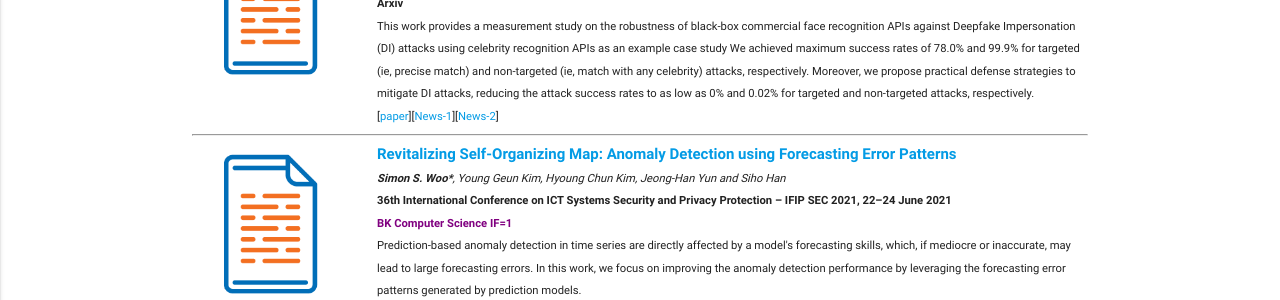
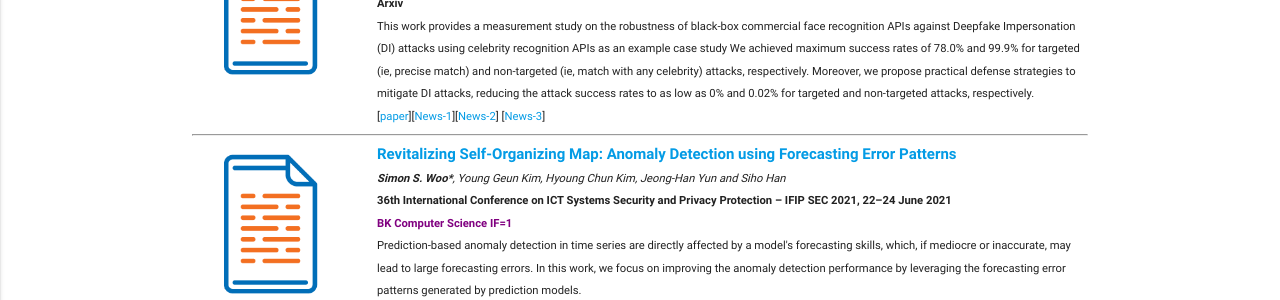
Before and after one commit to Yurim990507/DASH-Lab.github.io, a Jekyll site: the page built from example2.md, in a window 1280 px wide and 900 px high. Shown: the part 296-596 px from the top of the window. Built offline with Jekyll 4.4.1, drawn with Linux system fonts in a browser that asks for light colours.

Commit message:
Update example2.md

```diff
--- a/example2.md
+++ b/example2.md
@@ -30,7 +30,7 @@ permalink: /Publications/
                 <tr> <p style="margin-top: 0px;margin-bottom: 0px;"> <small> Shahroz Tariq, Sowon Jeon, and <i><b>Simon S. Woo*</b> </i> </small> </p> </tr>
                 <tr> <p style="margin-top: 0px;margin-bottom: 0px;"> <small> <b>Arxiv</b> </small> </p> </tr>
                 <tr> <p style="margin-top: 0px;margin-bottom: 0px;"> <small>This work provides a measurement study on the robustness of black-box commercial face recognition APIs against Deepfake Impersonation (DI) attacks using celebrity recognition APIs as an example case study We achieved maximum success rates of 78.0% and 99.9% for targeted (ie, precise match) and non-targeted (ie, match with any celebrity) attacks, respectively. Moreover, we propose practical defense strategies to mitigate DI attacks, reducing the attack success rates to as low as 0% and 0.02% for targeted and non-targeted attacks, respectively.</small>  </p> </tr>
-                <tr> <p style="margin-top: 0px;margin-bottom: 0px;"> <small> [<a href="https://arxiv.org/abs/2103.00847">paper</a>][<a href="https://www.biometricupdate.com/202103/researchers-show-deepfakes-can-beat-face-biometric-web-services-propose-defense-strategy">News-1</a>][<a href="https://www.digitalinformationworld.com/2021/03/social-media-users-warned-of-deepfake.html">News-2</a>] </small>  </p> </tr>
+                <tr> <p style="margin-top: 0px;margin-bottom: 0px;"> <small> [<a href="https://arxiv.org/abs/2103.00847">paper</a>][<a href="https://www.biometricupdate.com/202103/researchers-show-deepfakes-can-beat-face-biometric-web-services-propose-defense-strategy">News-1</a>][<a href="https://www.digitalinformationworld.com/2021/03/social-media-users-warned-of-deepfake.html">News-2</a>] [<a href="https://medium.com/paradigm-fund/bt-biometric-digital-id-providers-partner-with-microsoft-on-decentralized-id-passwordless-pilot-c7c2aab797d1">News-3</a>]</small>  </p> </tr>
 
             </tbody>
             </table>
```
